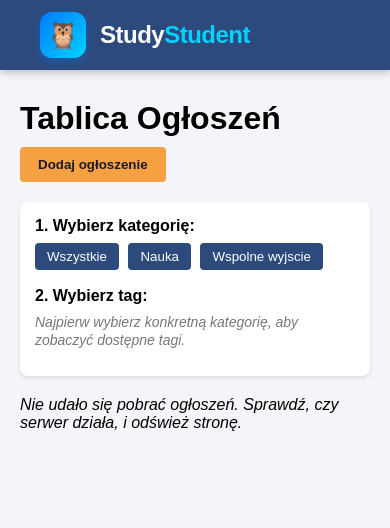
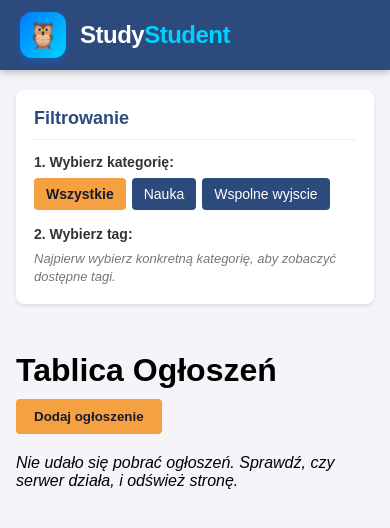
Before and after one commit to Ppryka/StudyStudent, a plain HTML site: page src/index.html in a window 390 px wide. Drawn offline with Linux system fonts and the light colour scheme; no server answers.

Commit message:
Update index.html

```diff
--- a/src/index.html
+++ b/src/index.html
@@ -57,10 +57,26 @@
                 color: #00d2ff;
             }
 
-        .container {
-            max-width: 800px;
+        /* Układ dwukolumnowy: pasek filtrowania po lewej, treść po prawej */
+        .page-layout {
+            max-width: 1120px;
             margin: 30px auto;
-            padding: 0 20px;
+            padding: 0 24px;
+            display: flex;
+            align-items: flex-start;
+            gap: 28px;
+        }
+
+        .sidebar {
+            width: 270px;
+            flex-shrink: 0;
+            position: sticky;
+            top: 24px;
+        }
+
+        .main-content {
+            flex: 1;
+            min-width: 0;
         }
 
         .naglowek-tablicy {
@@ -91,21 +107,48 @@
         .filtr-box,
         .formularz-box {
             background: white;
-            padding: 15px;
+            padding: 18px;
             border-radius: 8px;
             margin-bottom: 20px;
             box-shadow: 0 2px 4px rgba(0,0,0,0.1);
         }
 
+            .filtr-box h2 {
+                margin: 0 0 14px 0;
+                font-size: 18px;
+                color: #2c4a7c;
+                border-bottom: 1px solid #eceef2;
+                padding-bottom: 10px;
+            }
+
         .sekcja-filtrow {
-            margin-bottom: 12px;
+            margin-bottom: 16px;
+        }
+
+            .sekcja-filtrow:last-child {
+                margin-bottom: 0;
             }
 
             .sekcja-filtrow label {
                 font-weight: bold;
-                margin-right: 8px;
                 display: block;
                 margin-bottom: 8px;
+                font-size: 14px;
+                color: #333;
+            }
+
+        .lista-filtrow {
+            display: flex;
+            flex-direction: column;
+            gap: 6px;
+        }
+
+            .lista-filtrow button {
+                width: 100%;
+                text-align: left;
+                margin: 0;
+                padding: 8px 12px;
+                font-size: 14px;
             }
 
         button {
@@ -134,6 +177,7 @@
             button.aktywny {
                 background: #f5a041;
                 color: #1a1a2e;
+                font-weight: bold;
             }
 
                 button.aktywny:hover {
@@ -156,8 +200,8 @@
 
         .ogloszenie {
             background: white;
-            padding: 15px;
-            margin-bottom: 10px;
+            padding: 16px 18px;
+            margin-bottom: 12px;
             border-radius: 8px;
             box-shadow: 0 2px 4px rgba(0,0,0,0.1);
         }
@@ -187,7 +231,7 @@
         .kategoria {
             color: #555;
             font-size: 14px;
-            margin: 5px 0;
+            margin: 5px 0 8px 0;
         }
 
         .tag {
@@ -199,6 +243,18 @@
             display: inline-block;
         }
 
+        .forma-badge {
+            background: #eef3fb;
+            color: #2c4a7c;
+            border: 1px solid #c6d6f0;
+            padding: 2px 9px;
+            border-radius: 12px;
+            font-size: 12px;
+            font-weight: bold;
+            display: inline-block;
+            margin-left: 6px;
+        }
+
         .data {
             color: #777;
             font-size: 13px;
@@ -208,7 +264,9 @@
         .info-tagi {
             color: #777;
             font-style: italic;
-            font-size: 14px;
+            font-size: 13px;
+            line-height: 1.4;
+            display: block;
         }
 
         /* Formularz dodawania */
@@ -282,6 +340,32 @@
                 color: #1e6b34;
                 border: 1px solid #b9e2c4;
             }
+
+        @media (max-width: 780px) {
+            .top-bar {
+                padding: 12px 20px;
+            }
+
+            .page-layout {
+                flex-direction: column;
+                padding: 0 16px;
+                margin: 20px auto;
+            }
+
+            .sidebar {
+                width: 100%;
+                position: static;
+            }
+
+            .lista-filtrow {
+                flex-direction: row;
+                flex-wrap: wrap;
+            }
+
+                .lista-filtrow button {
+                    width: auto;
+                }
+        }
     </style>
 </head>
 <body>
@@ -293,7 +377,32 @@
         </div>
     </div>
 
-    <div class="container">
+    <div class="page-layout">
+        <!-- Boczny pasek filtrowania -->
+        <aside class="sidebar">
+            <div class="filtr-box">
+                <h2>Filtrowanie</h2>
+
+                <div class="sekcja-filtrow">
+                    <label>1. Wybierz kategorię:</label>
+                    <div class="lista-filtrow" id="kontener-kategorii">
+                        <button class="aktywny" data-kat="" onclick="wybierzKategorie('')">Wszystkie</button>
+                        <button data-kat="Nauka" onclick="wybierzKategorie('Nauka')">Nauka</button>
+                        <button data-kat="Wspolne wyjscie" onclick="wybierzKategorie('Wspolne wyjscie')">Wspolne wyjscie</button>
+                    </div>
+                </div>
+
+                <div class="sekcja-filtrow">
+                    <label>2. Wybierz tag:</label>
+                    <div class="lista-filtrow" id="kontener-tagow">
+                        <span class="info-tagi">Najpierw wybierz konkretną kategorię, aby zobaczyć dostępne tagi.</span>
+                    </div>
+                </div>
+            </div>
+        </aside>
+
+        <!-- Główna treść -->
+        <main class="main-content">
             <div class="naglowek-tablicy">
                 <h1>Tablica Ogłoszeń</h1>
                 <button id="btn-dodaj" onclick="przelaczFormularz()">Dodaj ogłoszenie</button>
@@ -327,28 +436,21 @@
                     <select id="pole-tag"></select>
                 </div>
 
+                <div class="pole">
+                    <label for="pole-forma">Forma</label>
+                    <select id="pole-forma">
+                        <option value="Stacjonarnie">Stacjonarnie</option>
+                        <option value="Online">Online</option>
+                    </select>
+                </div>
+
                 <button id="btn-opublikuj" onclick="dodajOgloszenie()">Opublikuj ogłoszenie</button>
                 <button class="drugorzedny" onclick="przelaczFormularz()">Anuluj</button>
             </div>
 
-        <div class="filtr-box">
-            <div class="sekcja-filtrow">
-                <label>1. Wybierz kategorię:</label>
-                <button onclick="wybierzKategorie('')">Wszystkie</button>
-                <button onclick="wybierzKategorie('Nauka')">Nauka</button>
-                <button onclick="wybierzKategorie('Wspolne wyjscie')">Wspolne wyjscie</button>
-            </div>
-
-            <div class="sekcja-filtrow">
-                <label>2. Wybierz tag:</label>
-                <div id="kontener-tagow">
-                    <span class="info-tagi">Najpierw wybierz konkretną kategorię, aby zobaczyć dostępne tagi.</span>
-                </div>
-            </div>
-        </div>
-
-        <div id="status-filtrow" style="margin-bottom: 10px; color: #666; font-size: 14px;"></div>
+            <div id="status-filtrow" style="margin-bottom: 12px; color: #666; font-size: 14px;"></div>
             <div id="tablica"></div>
+        </main>
     </div>
 
     <script>
@@ -378,6 +480,9 @@
         function wybierzKategorie(kat) {
             wybranaKategoria = kat;
             wybranyTag = "";
+            document.querySelectorAll('#kontener-kategorii button').forEach(btn => {
+                btn.classList.toggle('aktywny', btn.dataset.kat === kat);
+            });
             generujPrzyciskiTagow();
             pobierzOgloszenia();
         }
@@ -447,6 +552,7 @@
             }
 
             dane.forEach(ogloszenie => {
+                const formaTekst = ogloszenie.forma || 'Stacjonarnie';
                 const element = document.createElement('div');
                 element.className = 'ogloszenie';
                 element.innerHTML = `
@@ -455,6 +561,7 @@
                             <p class="opis">${esc(ogloszenie.opis)}</p>
                             <p class="kategoria">Kategoria: <strong>${esc(ogloszenie.kategoria)}</strong></p>
                             <span class="tag">#${esc(ogloszenie.tag)}</span>
+                            <span class="forma-badge">${esc(formaTekst)}</span>
                             <span class="data">Dodano: ${esc(ogloszenie.data_publikacji)}</span>
                         `;
                 tablica.appendChild(element);
@@ -541,6 +648,7 @@
             const tytul = document.getElementById('pole-tytul').value.trim();
             const kategoria = document.getElementById('pole-kategoria').value;
             const tag = document.getElementById('pole-tag').value;
+            const forma = document.getElementById('pole-forma').value;
 
             if (opis.length < MIN_OPIS) {
                 pokazKomunikat('blad', `Opis musi mieć co najmniej ${MIN_OPIS} znaków. Teraz ma ${opis.length}.`);
@@ -559,7 +667,8 @@
                         tytul: tytul || null,
                         opis: opis,
                         kategoria: kategoria,
-                        tag: tag
+                        tag: tag,
+                        forma: forma
                     })
                 });
 
@@ -573,6 +682,7 @@
                 // Sukces: czyścimy formularz, zamykamy go i odświeżamy tablicę
                 document.getElementById('pole-tytul').value = "";
                 document.getElementById('pole-opis').value = "";
+                document.getElementById('pole-forma').value = "Stacjonarnie";
                 aktualizujLicznik();
                 przelaczFormularz();
                 await pobierzOgloszenia();
```
Lines whose indentation alone changed are shown as unchanged.
